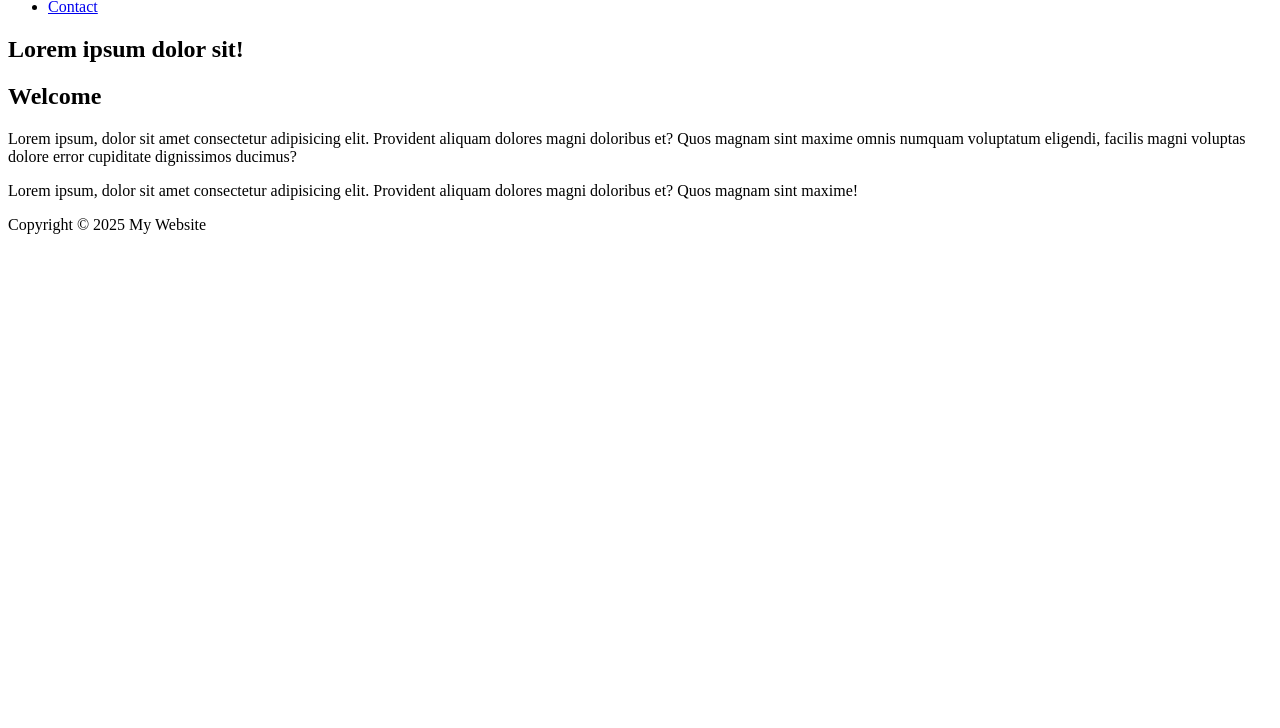
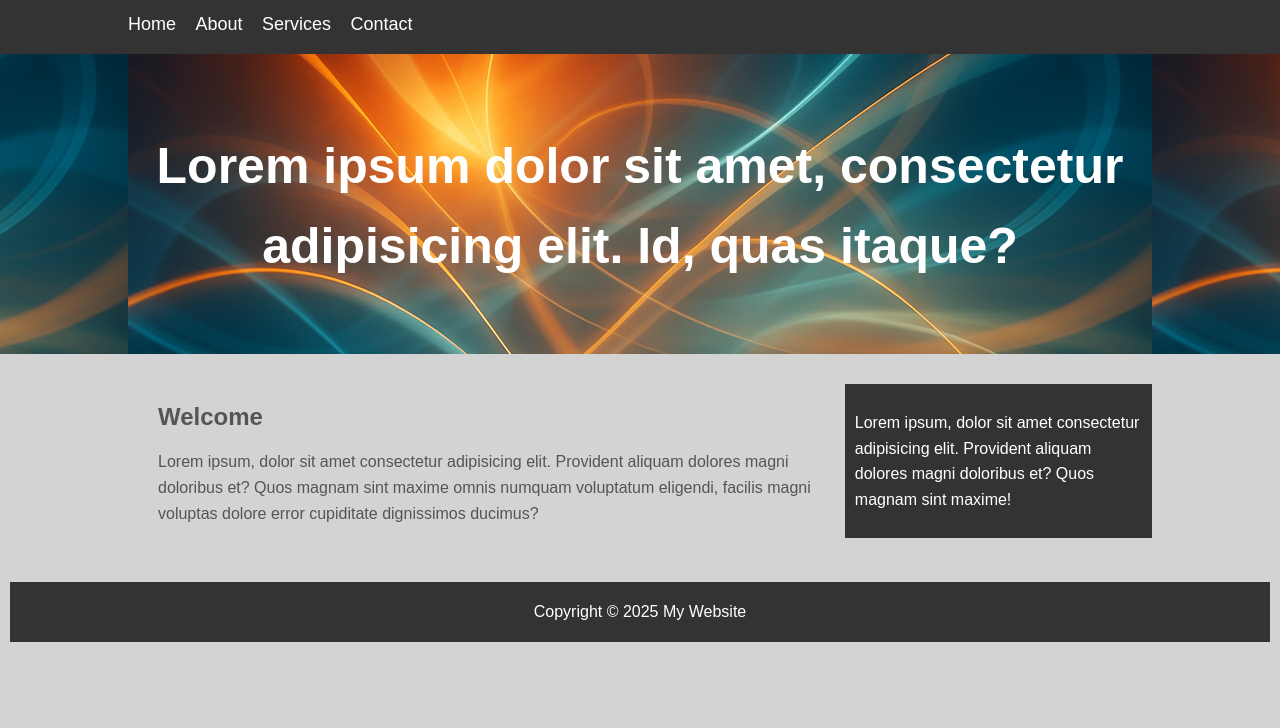
Before and after one commit to DennisCederqvist/CSScrashcourse, a plain HTML site: page mywebsite/index.html in a window 1280 px wide. Shown: the part 72-800 px from the top of the page. Drawn offline with Linux system fonts and the light colour scheme.

Commit message:
Aaaaand FINISHED

```diff
--- a/mywebsite/css/styles.css
+++ b/mywebsite/css/styles.css
@@ -0,0 +1,93 @@
+
+body {
+    background-color: lightgray;
+    color: #555;
+    font-family: Arial, Helvetica, sans-serif;
+    font-size: 16px;
+    line-height: 1.6em;
+    margin: 0;
+}
+
+.container {
+    width: 80%;
+    margin: auto;
+    overflow: hidden;
+}
+
+#main-header {
+    background-color: coral;
+    color: white;
+
+}
+
+#navbar {
+    background-color: #333;
+    color: white;
+}
+
+#navbar ul {
+    padding: 0;
+    list-style: none;
+}
+
+#navbar li {
+    display: inline;
+}
+
+#navbar a {
+    color: white;
+    text-decoration: none;
+    font-size: 18px;
+    padding-right: 15px;
+}
+
+#showcase {
+    background-image: url('../images/showcase.png');
+    background-position: center;
+    min-height: 300px;
+    margin-bottom: 30px;
+    text-align: center;
+}
+
+#showcase h1 {
+    color: #fff;
+    font-size: 50px;
+    line-height: 1.6em;
+    padding-top: 30px;
+}
+
+#main {
+    float: left;
+    width: 70%;
+    padding: 0 30px;
+    box-sizing: border-box;
+}
+
+#sidebar {
+    float: right;
+    width: 30%;
+    background-color: #333;
+    color: #fff;
+    padding: 10px;
+    box-sizing: border-box;
+}
+
+#main-footer {
+    background-color: #333;
+    color: white;
+    text-align: center;
+    padding: 1px;
+    margin: 40px 10px 10px 10px;
+}
+
+@media(max-width:600px) {
+    #main {
+        width: 100%;
+        float: none;
+    }
+
+    #sidebar {
+        width: 100%;
+        float: none;
+    }
+}
--- a/mywebsite/index.html
+++ b/mywebsite/index.html
@@ -6,7 +6,15 @@
     <title>My Website</title>
     <link rel="stylesheet" href="css/styles.css">
 </head>
+
 <body>
+
+    <header id="main-header">
+        <div class="container">
+            <h1>My Website</h1>
+        </div>
+    </header>
+
     <nav id="navbar">
         <div class="container">
             <ul>
@@ -20,13 +28,13 @@
 
     <section id="showcase">
         <div class="container">
-            <h1>Lorem ipsum dolor sit!</h1>
+            <h1>Lorem ipsum dolor sit amet, consectetur adipisicing elit. Id, quas itaque?</h1>
         </div>
     </section>
 
 
     <div class="container">
-        <section id="mian">
+        <section id="main">
             <h1>Welcome</h1>
             <p>Lorem ipsum, dolor sit amet consectetur adipisicing elit. Provident aliquam dolores magni doloribus et? Quos magnam sint maxime omnis numquam voluptatum eligendi, facilis magni voluptas dolore error cupiditate dignissimos ducimus?</p>
         </section>
```
Also changed, not shown: mywebsite/images/showcase.png (added), 1 other file.
